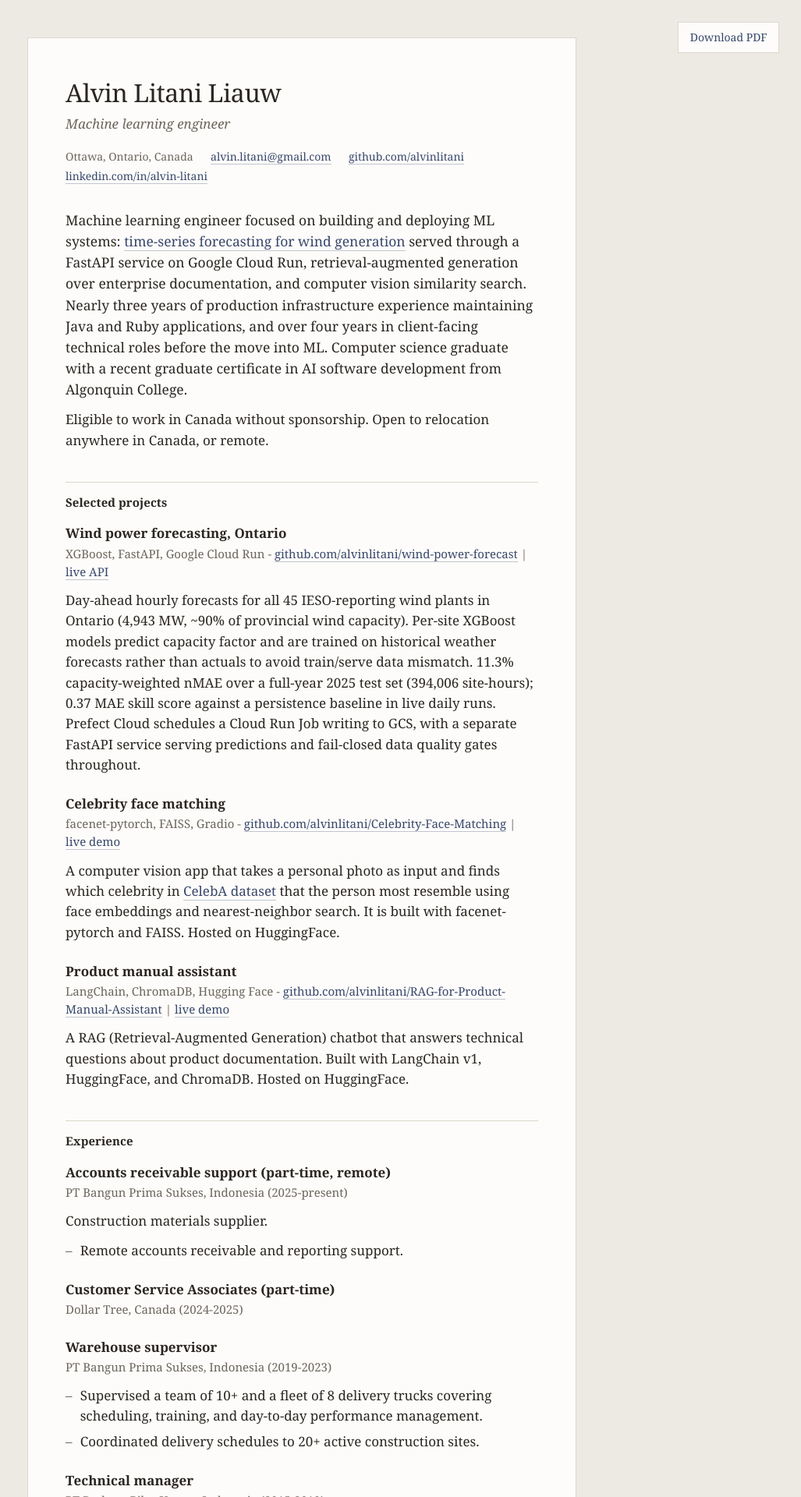
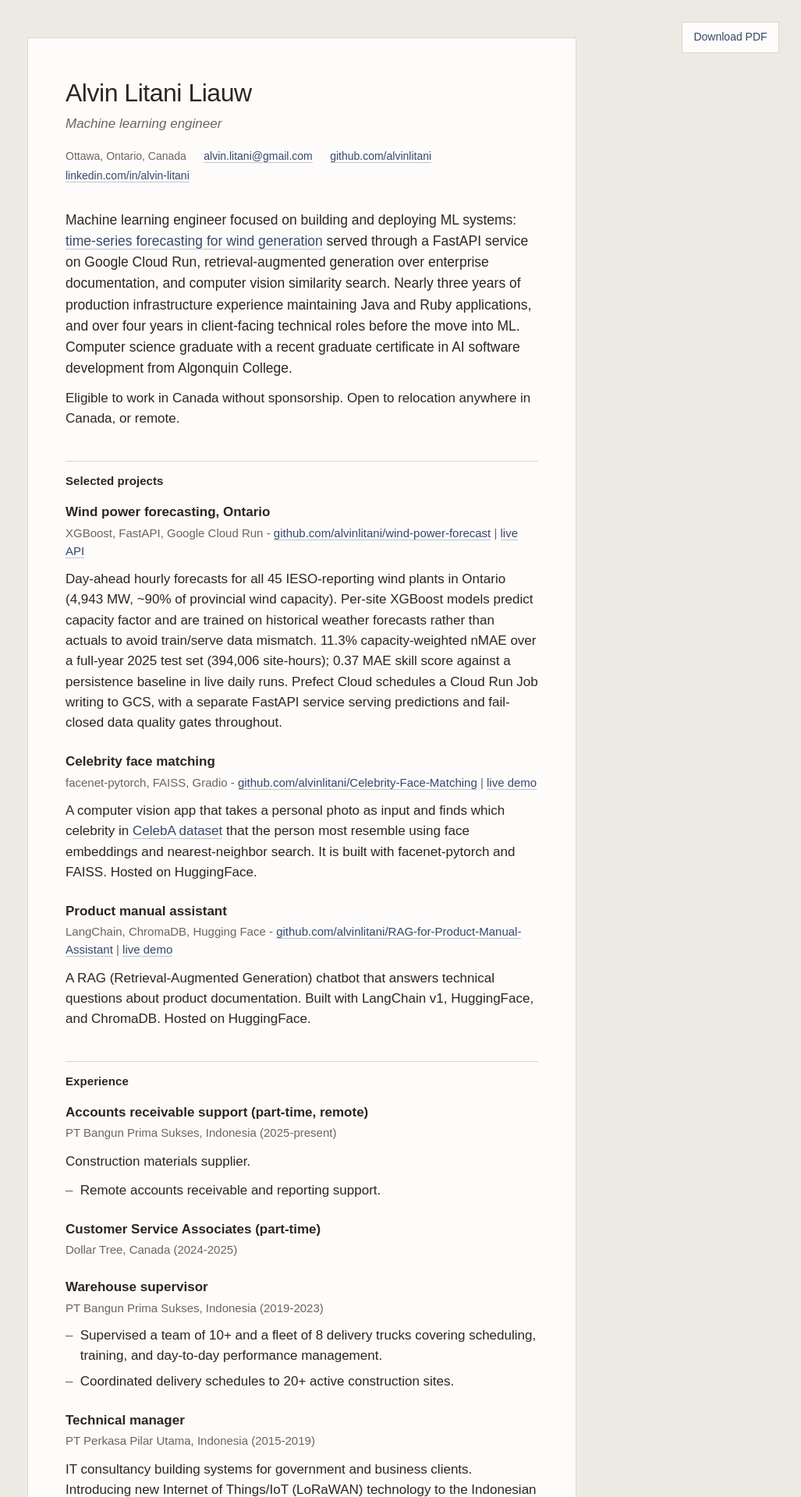
Before and after one commit to alvinlitani/alvinlitani.github.io, a Jekyll site: the page built from index.md, in a window 1280 px wide. Shown: the top 1920 px of the page at 78% size, without its empty margins (253-1280 px from the left). Built offline with Jekyll 4.4.1, drawn with Linux system fonts in a browser that asks for light colours.

Commit message:
Change font to Arial for universal accessibility

```diff
--- a/assets/style.css
+++ b/assets/style.css
@@ -1,9 +1,10 @@
 /* ---------------------------------------------------------------
    Tokens
-   Charter leads the stack deliberately: Matthew Carter drew it to
-   hold up at small sizes on low-resolution output, which is exactly
-   what a printed resume is. Cambria and Sitka cover Windows,
-   Georgia covers everything else.
+   Arial leads the stack for consistency rather than character: it is
+   present on Windows, macOS, and iOS, so the large majority of
+   readers see the same page. The fallbacks keep that going where it
+   is absent — Liberation Sans is metric-compatible with Arial, so
+   Linux holds the same line breaks, and Roboto covers Android.
    --------------------------------------------------------------- */
 
 :root {
@@ -14,8 +15,7 @@
   --rule:     #DCD7CD;
   --link:     #37476B;
 
-  --serif: Charter, "Bitstream Charter", "Sitka Text", Cambria, Georgia,
-           "Times New Roman", serif;
+  --body: Arial, "Liberation Sans", Helvetica, Roboto, sans-serif;
 }
 
 *, *::before, *::after { box-sizing: border-box; }
@@ -29,7 +29,7 @@ body {
   margin: 0;
   background: var(--desk);
   color: var(--ink);
-  font-family: var(--serif);
+  font-family: var(--body);
   font-size: 1.0625rem;
   line-height: 1.55;
   text-rendering: optimizeLegibility;
```
